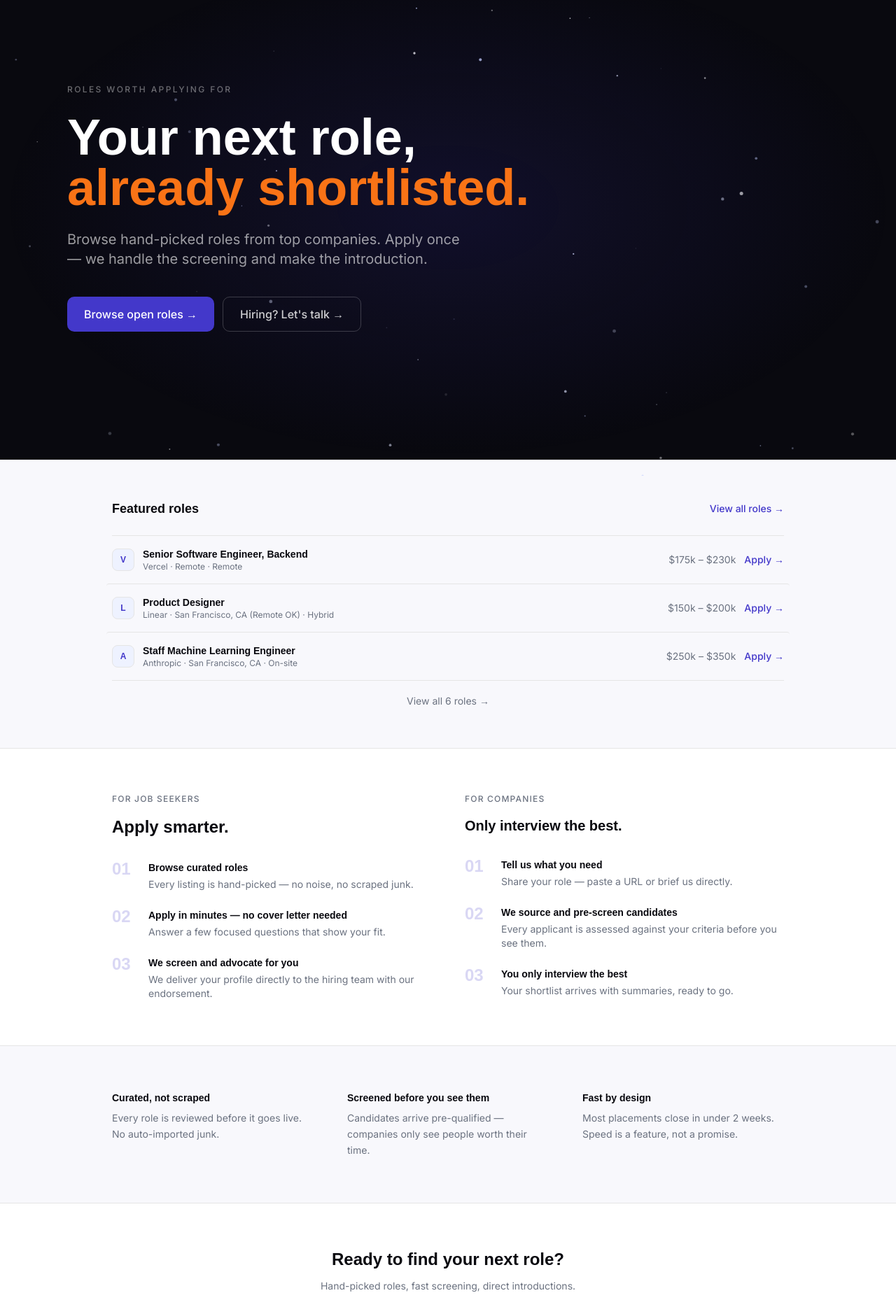
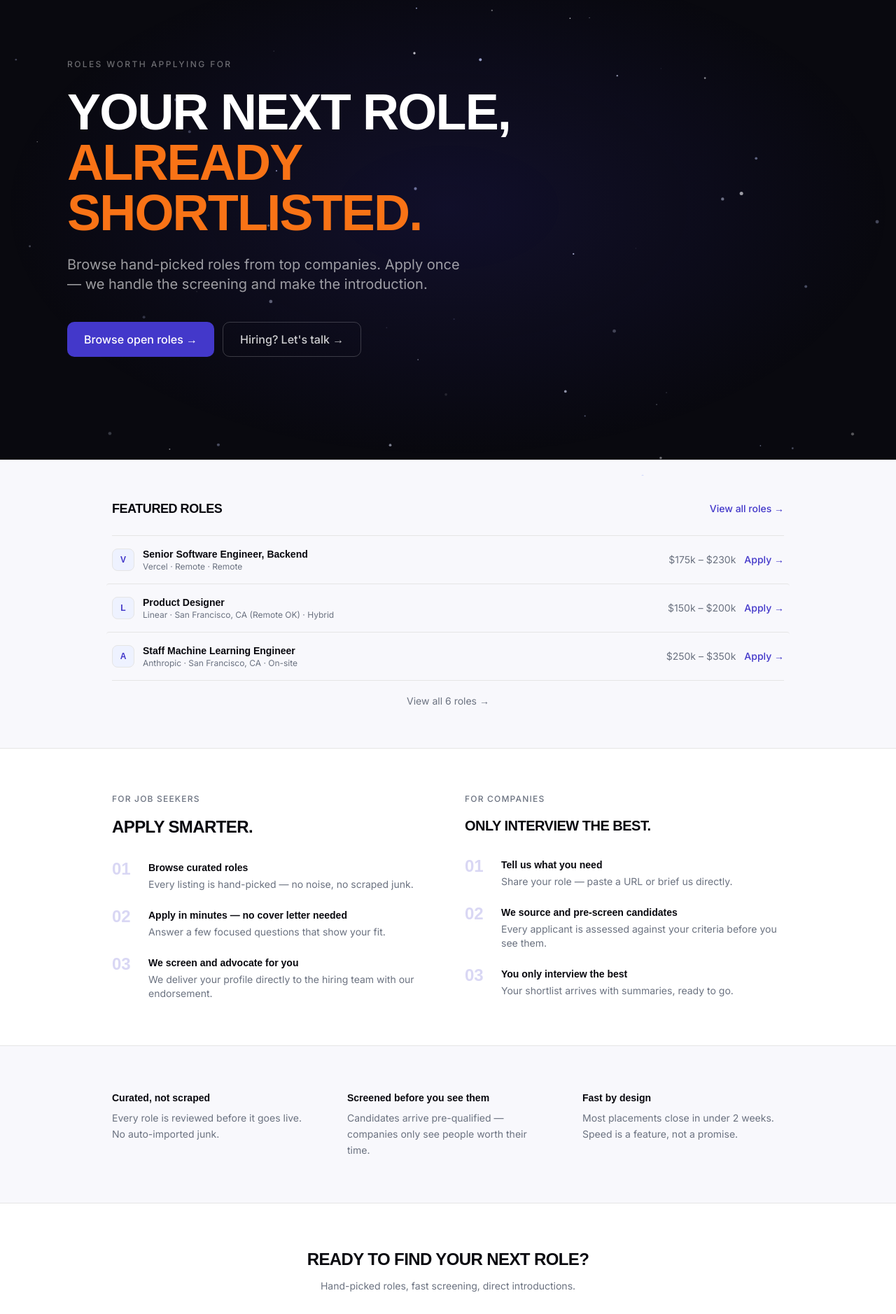
Before and after one commit to twice-mina/comet-recruitment, a Next.js app: page / in a window 1280 px wide. Shown: the part 120-1998 px from the top of the page at 70% size. Built offline with nearby package versions, Linux system fonts and the light colour scheme; no server answers; the database is empty; a web font is replaced by a local one.

Commit message:
style: uppercase headers throughout — Unbounded font in caps as brand signature

```diff
--- a/app/about/page.tsx
+++ b/app/about/page.tsx
@@ -13,7 +13,7 @@ export default function AboutPage() {
           <p className="animate-hero-badge text-sm font-body text-tpa-gold font-semibold tracking-wider uppercase mb-4">
             <span className="mr-1.5">◆</span>Our Story
           </p>
-          <h1 className="animate-hero-title text-3xl sm:text-4xl lg:text-5xl font-bold font-heading text-tpa-hero-text mb-6">
+          <h1 className="animate-hero-title text-3xl sm:text-4xl lg:text-5xl font-bold font-heading text-tpa-hero-text mb-6 uppercase tracking-tight">
             Connecting AI Talent with <em className="italic text-tpa-gold">Opportunity</em>
           </h1>
           <p className="animate-hero-subtitle text-lg font-body text-tpa-hero-text/70 max-w-2xl mx-auto">
--- a/app/admin/page.tsx
+++ b/app/admin/page.tsx
@@ -192,7 +192,7 @@ export default function AdminPage() {
       <div className="min-h-screen bg-comet-surface">
         <div className="bg-white border-b border-comet-border">
           <div className="max-w-3xl mx-auto px-4 py-5 flex items-center justify-between">
-            <h1 className="font-heading font-semibold text-comet-text">
+            <h1 className="font-heading font-semibold text-comet-text uppercase tracking-tight">
               {editingId ? "Edit Job" : "Add New Job"}
             </h1>
             <button onClick={() => setShowForm(false)} className="text-sm font-body text-comet-indigo hover:underline">
@@ -390,7 +390,7 @@ export default function AdminPage() {
         {/* Dashboard */}
         {activeTab === "dashboard" && (
           <div className="p-4 sm:p-8">
-            <h1 className="font-heading font-semibold text-xl text-comet-text mb-6">Dashboard</h1>
+            <h1 className="font-heading font-semibold text-xl text-comet-text mb-6 uppercase tracking-tight">Dashboard</h1>
             <div className="grid grid-cols-1 sm:grid-cols-2 lg:grid-cols-4 gap-4 mb-8">
               {[
                 ["Active Listings", jobs.filter((j) => j.is_active).length],
@@ -412,7 +412,7 @@ export default function AdminPage() {
         {activeTab === "jobs" && (
           <div className="p-4 sm:p-8">
             <div className="flex items-center justify-between mb-6">
-              <h1 className="font-heading font-semibold text-xl text-comet-text">Jobs</h1>
+              <h1 className="font-heading font-semibold text-xl text-comet-text uppercase tracking-tight">Jobs</h1>
               <button onClick={openNewForm}
                 className="px-4 py-2 rounded-md bg-comet-indigo text-white text-sm font-medium font-body hover:bg-[#3730A3] transition-colors">
                 + Add Job
@@ -476,7 +476,7 @@ export default function AdminPage() {
         {activeTab === "candidates" && (
           <div className="p-4 sm:p-8">
             <div className="flex items-center justify-between mb-6">
-              <h1 className="font-heading font-semibold text-xl text-comet-text">Candidates</h1>
+              <h1 className="font-heading font-semibold text-xl text-comet-text uppercase tracking-tight">Candidates</h1>
               <button className="px-4 py-2 rounded-md border border-comet-border text-comet-muted text-sm font-body hover:text-comet-text transition-colors">
                 Export CSV
               </button>
@@ -529,7 +529,7 @@ export default function AdminPage() {
         {/* Import */}
         {activeTab === "import" && (
           <div className="p-8 max-w-2xl">
-            <h1 className="font-heading font-semibold text-xl text-comet-text mb-2">Import from LinkedIn</h1>
+            <h1 className="font-heading font-semibold text-xl text-comet-text mb-2 uppercase tracking-tight">Import from LinkedIn</h1>
             <p className="text-sm font-body text-comet-muted mb-8">
               Paste a LinkedIn job URL and we&apos;ll extract the role details automatically.
             </p>
--- a/app/apply/[id]/ApplyGateClient.tsx
+++ b/app/apply/[id]/ApplyGateClient.tsx
@@ -51,7 +51,7 @@ export default function ApplyGateClient() {
             <span className="text-comet-text">Apply</span>
           </nav>
 
-          <h1 className="font-heading font-bold text-2xl text-comet-text mb-2">
+          <h1 className="font-heading font-bold text-2xl text-comet-text mb-2 uppercase tracking-tight">
             Apply for {job.title}
           </h1>
           <p className="text-sm font-body text-comet-muted">
--- a/app/jobs/[id]/JobDetailClient.tsx
+++ b/app/jobs/[id]/JobDetailClient.tsx
@@ -64,7 +64,7 @@ export default function JobDetailClient() {
             <span className="text-comet-text truncate">{job.title}</span>
           </nav>
 
-          <h1 className="font-heading font-bold text-2xl sm:text-3xl text-comet-text mb-2">
+          <h1 className="font-heading font-bold text-2xl sm:text-3xl text-comet-text mb-2 uppercase tracking-tight">
             {job.title}
           </h1>
           <div className="flex items-center gap-2 text-sm font-body text-comet-muted flex-wrap">
--- a/app/jobs/page.tsx
+++ b/app/jobs/page.tsx
@@ -105,7 +105,7 @@ function JobListingsContent() {
           <p className="text-xs font-body font-medium tracking-widest uppercase text-comet-muted mb-2">
             Job Board
           </p>
-          <h1 className="font-heading font-bold text-3xl text-comet-text mb-1">
+          <h1 className="font-heading font-bold text-3xl text-comet-text mb-1 uppercase tracking-tight">
             Open roles
           </h1>
           <p className="text-sm text-comet-muted font-body">
--- a/app/page.tsx
+++ b/app/page.tsx
@@ -38,7 +38,7 @@ export default function HomePage() {
           </p>
 
           {/* H1 */}
-          <h1 className="font-heading font-bold text-3xl sm:text-5xl md:text-6xl lg:text-7xl text-white leading-tight max-w-3xl mb-6">
+          <h1 className="font-heading font-bold text-3xl sm:text-5xl md:text-6xl lg:text-7xl text-white leading-tight max-w-3xl mb-6 uppercase tracking-tight">
             Your next role,<br />
             <span className="text-[#F97316]">already shortlisted.</span>
           </h1>
@@ -70,7 +70,7 @@ export default function HomePage() {
       <section className="bg-comet-surface border-b border-comet-border">
         <div className="max-w-5xl mx-auto px-4 sm:px-6 lg:px-8 py-14">
           <div className="flex items-center justify-between mb-6">
-            <h2 className="font-heading font-semibold text-lg text-comet-text">Featured roles</h2>
+            <h2 className="font-heading font-semibold text-lg text-comet-text uppercase tracking-tight">Featured roles</h2>
             <Link
               href="/jobs"
               className="text-sm font-medium font-body text-comet-indigo hover:underline"
@@ -139,7 +139,7 @@ export default function HomePage() {
               <p className="text-xs font-body font-medium tracking-widest uppercase text-comet-muted mb-4">
                 For Job Seekers
               </p>
-              <h2 className="font-heading font-bold text-2xl text-comet-text mb-8">
+              <h2 className="font-heading font-bold text-2xl text-comet-text mb-8 uppercase tracking-tight">
                 Apply smarter.
               </h2>
               <ol className="space-y-6">
@@ -166,7 +166,7 @@ export default function HomePage() {
               <p className="text-xs font-body font-medium tracking-widest uppercase text-comet-muted mb-4">
                 For Companies
               </p>
-              <h2 className="font-heading font-semibold text-xl text-comet-text mb-8">
+              <h2 className="font-heading font-semibold text-xl text-comet-text mb-8 uppercase tracking-tight">
                 Only interview the best.
               </h2>
               <ol className="space-y-6">
@@ -226,7 +226,7 @@ export default function HomePage() {
       {/* ── Footer CTA ── */}
       <section className="bg-white">
         <div className="max-w-2xl mx-auto px-4 sm:px-6 py-16 text-center">
-          <h2 className="font-heading font-bold text-2xl text-comet-text mb-3">
+          <h2 className="font-heading font-bold text-2xl text-comet-text mb-3 uppercase tracking-tight">
             Ready to find your next role?
           </h2>
           <p className="text-comet-muted font-body mb-8 text-sm">
```
